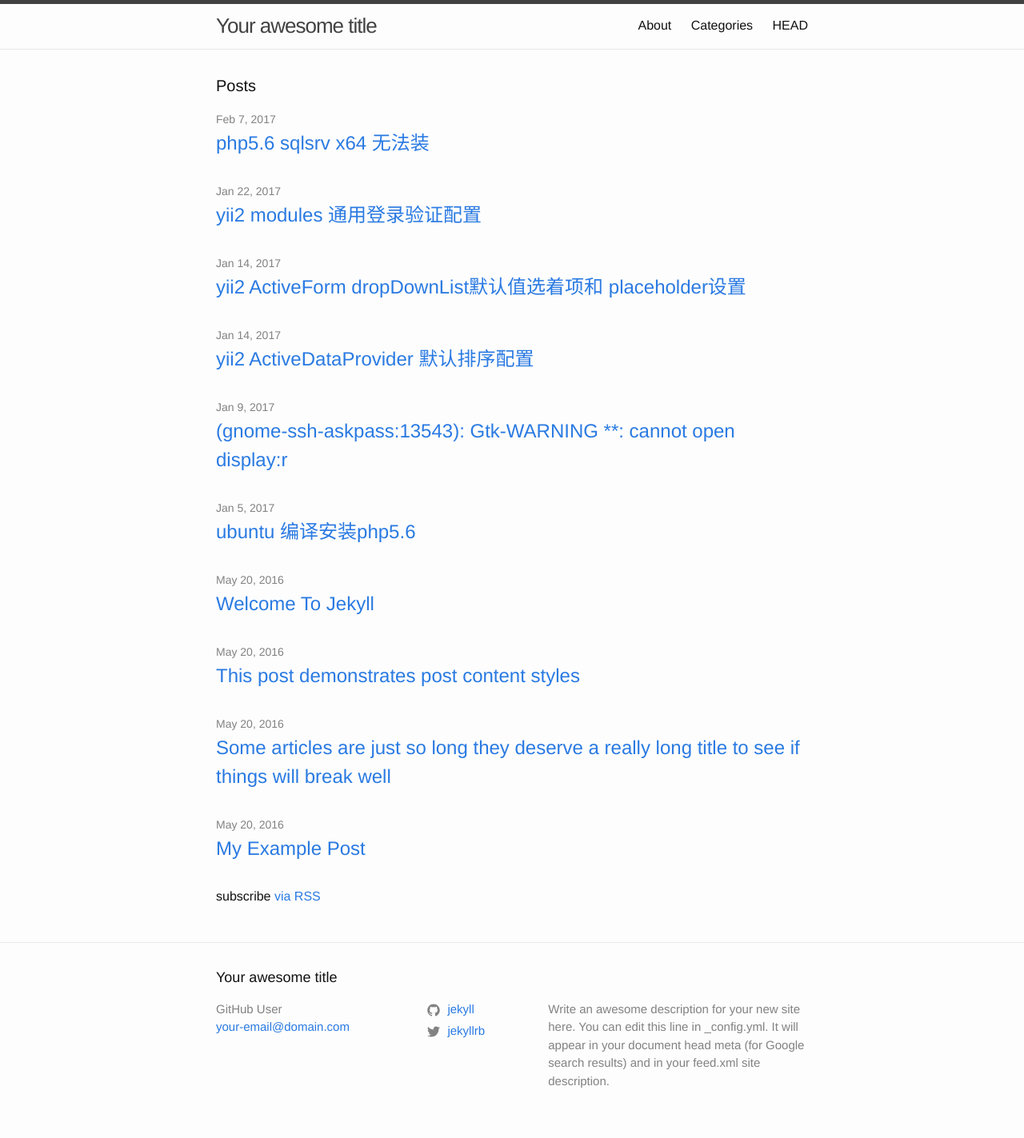
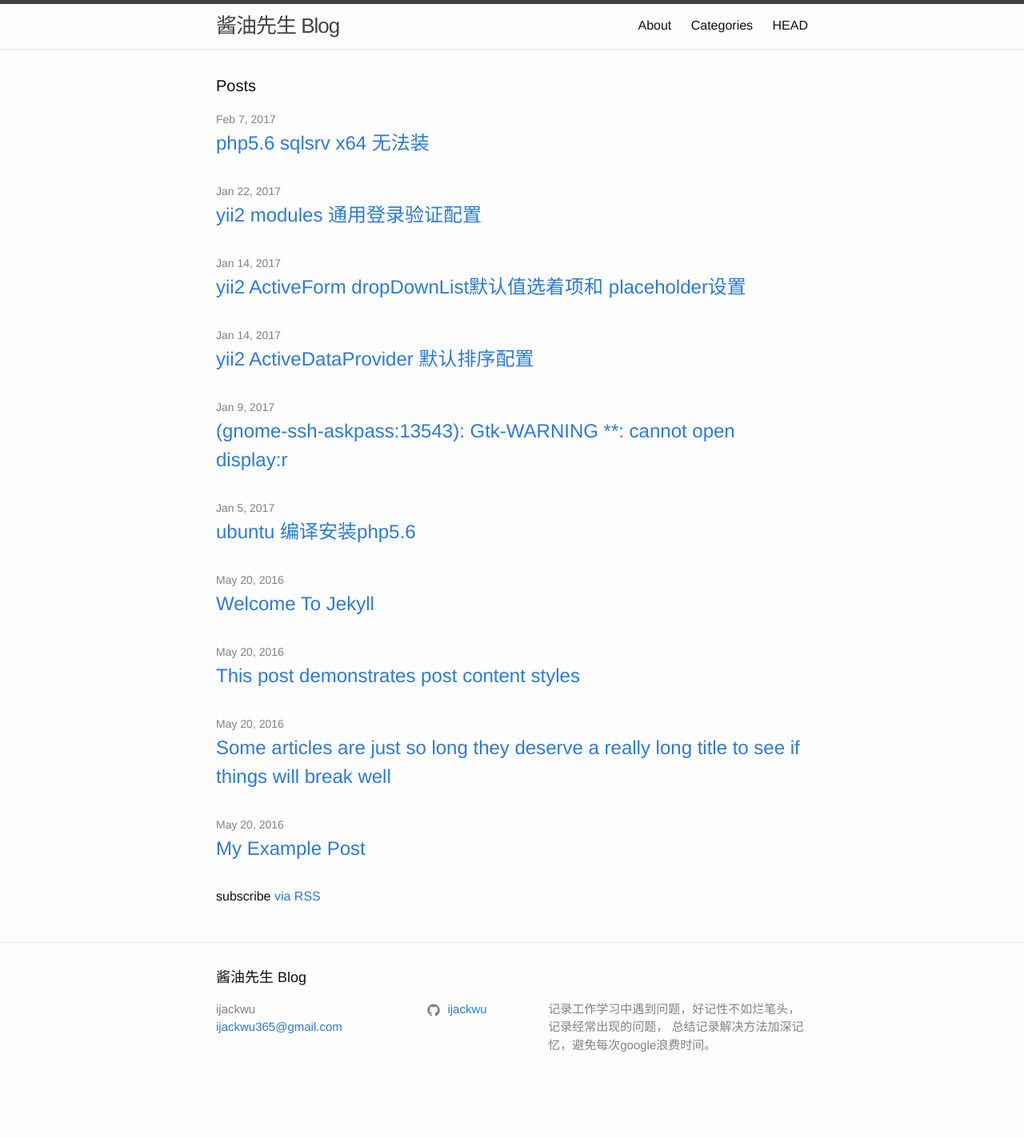
Before and after one commit to ijackwu/ijackwu.github.io, a Jekyll site: the page built from index.md, in a window 1280 px wide. Shown: the whole page at 80% size. Built offline with Jekyll 4.4.1, drawn with Linux system fonts in a browser that asks for light colours; after the commit the page ends 1378 px from its top, so only the background shows below that.

Commit message:
Update _config.yml
update config

```diff
--- a/_config.yml
+++ b/_config.yml
@@ -1,13 +1,12 @@
-title: Your awesome title
-author: GitHub User
-email: your-email@domain.com
+title: 酱油先生 Blog
+author: ijackwu
+email: ijackwu365@gmail.com
 description: > # this means to ignore newlines until "baseurl:"
-  Write an awesome description for your new site here. You can edit this
-  line in _config.yml. It will appear in your document head meta (for
-  Google search results) and in your feed.xml site description.
+  记录工作学习中遇到问题，好记性不如烂笔头，记录经常出现的问题，
+  总结记录解决方法加深记忆，避免每次google浪费时间。
 
-twitter_username: jekyllrb
-github_username:  jekyll
+
+github_username:  ijackwu
 
 # Minima date format
 # refer to http://shopify.github.io/liquid/filters/date/ if you want to customize this
```
